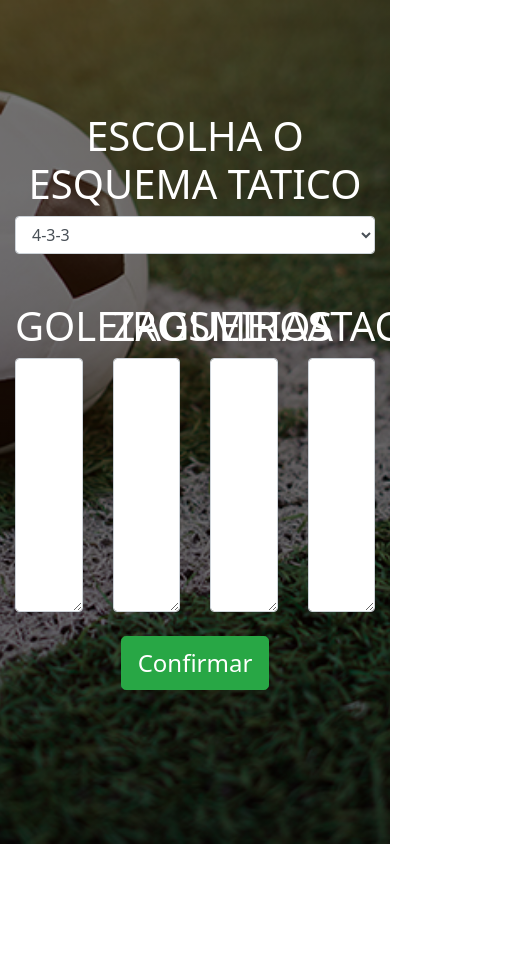
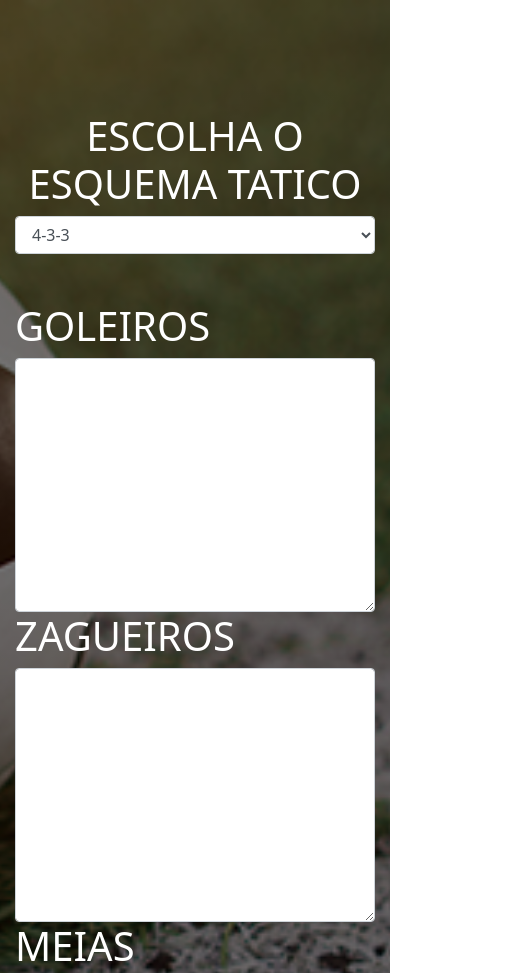
Before and after one commit to EliasGRBR/Sorteio-Jogadores, a plain HTML site: page main/sorteio.html in a window 390 px wide. Shown: the top 973 px of the page, 522 px wide, since content can reach past the window. Before the commit the page ends 876 px from the top, so only its background shows below. Drawn offline with nearby package versions, Linux system fonts and the light colour scheme.

Commit message:
Melhoria visual
Correção da altura.

```diff
--- a/main/sorteio.html
+++ b/main/sorteio.html
@@ -24,6 +24,9 @@
       .btn{
         font-size: 1.5em;
       }
+      html{
+        max-height: 100vh;
+      }
     </style>
   </head>
   <body>
@@ -42,19 +45,19 @@
               <option value="3-4-3">3-4-3</option>
             </select>
           </div>
-          <div class="col-3">
+          <div class="col-md-3">
             <h1>Goleiros</h1>
             <textarea class="form-control" name="goleiro" id="goleiro" cols="30" rows="10"></textarea>
           </div>
-          <div class="col-3">
+          <div class="col-md-3">
             <h1>Zagueiros</h1>
             <textarea class="form-control" name="zagueiro" id="zagueiro" cols="30" rows="10"></textarea>
           </div>
-          <div class="col-3">
+          <div class="col-md-3">
             <h1>Meias</h1>
             <textarea class="form-control" name="meias" id="meias" cols="30" rows="10"></textarea>
           </div>
-          <div class="col-3">
+          <div class="col-md-3">
             <h1>Atacantes</h1>
             <textarea class="form-control" name="atacantes" id="atacantes" cols="30" rows="10"></textarea>
           </div>
```
